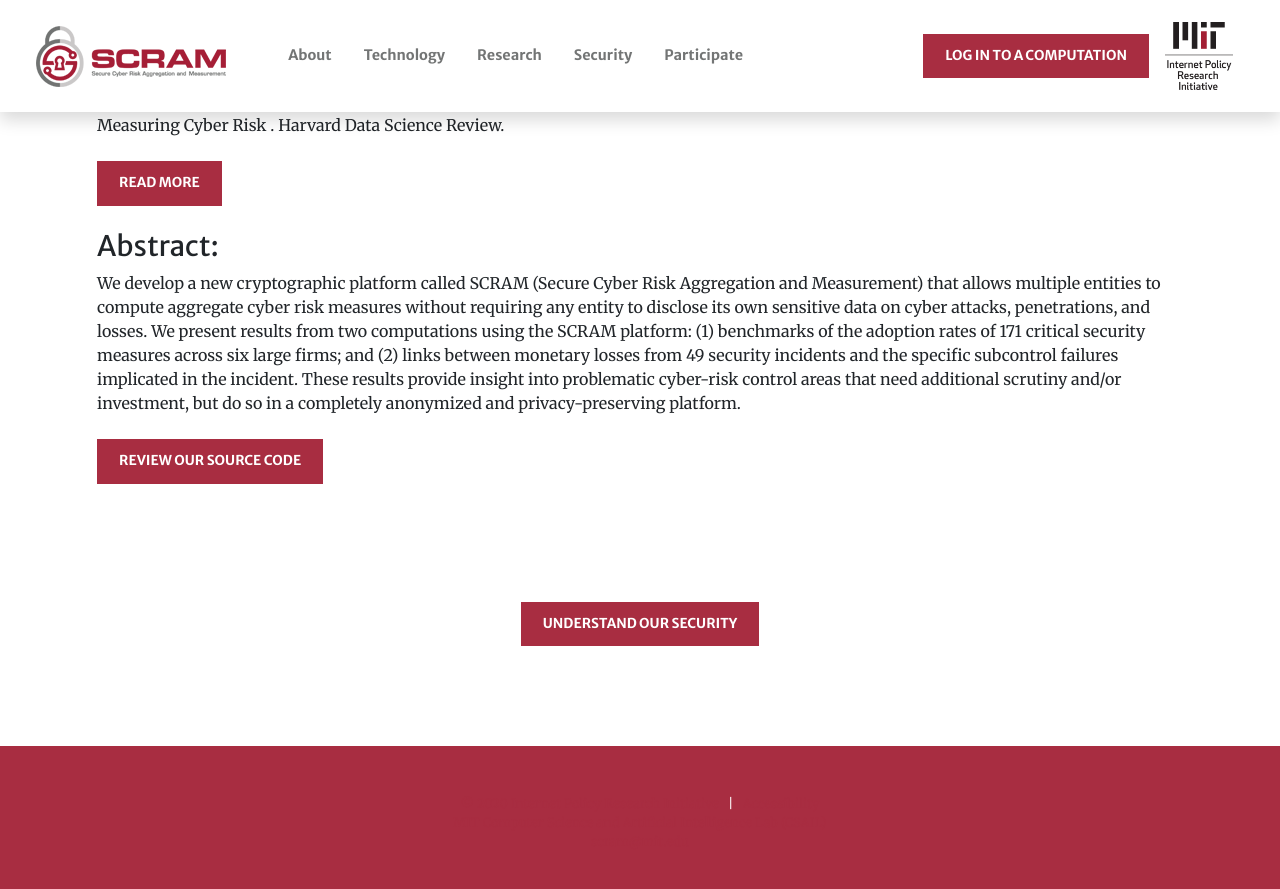
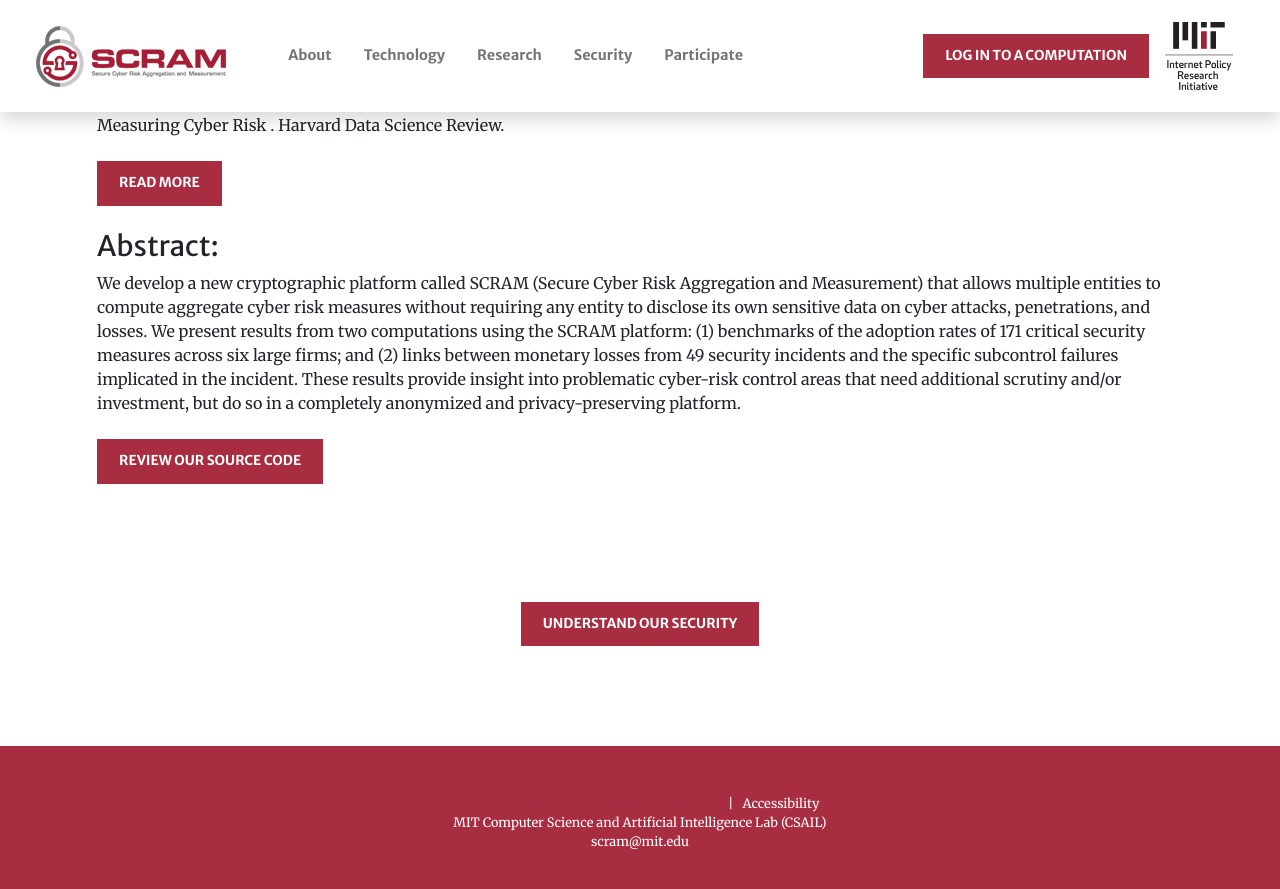
Before and after one commit to jisqyv/MIT, a Jekyll site: the page built from research.md, in a window 1280 px wide and 900 px high, scrolled down 554 px. Shown: the top 889 px of the window. Built offline with Jekyll 4.4.1, drawn with Linux system fonts in a browser that asks for light colours; nearby versions of some CDN libraries.

Commit message:
Update footer.html

```diff
--- a/_includes/footer.html
+++ b/_includes/footer.html
@@ -5,7 +5,7 @@
       {{ site.data.footer.copyright }}
       &nbsp; | &nbsp;
       {% for link in site.data.footer.links %}
-          <a class="footerlink" href="{{ link.url }}" {% assign new_window_is_not_empty = link.new_window | is_not_empty %}
+          <a class="footerlink" style="color:#fff;" href="{{ link.url }}" {% assign new_window_is_not_empty = link.new_window | is_not_empty %}
           {% if new_window_is_not_empty %}target="_blank" rel="noopener"
           {% endif %}>{{ link.text }}</a>
       {% endfor %}
```
